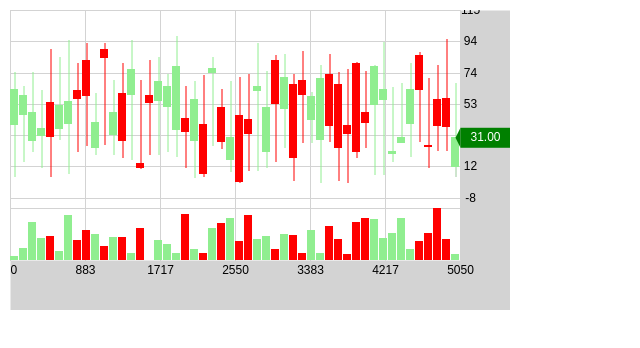
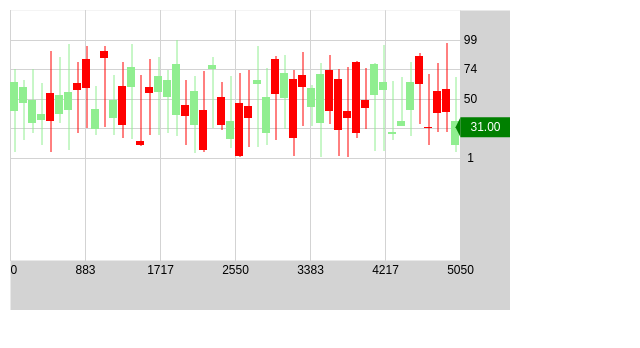
Before and after one commit to t4sk/react-canvas-time-series, a React (Create React App) app: page / in a window 1280 px wide. Shown: the top 348 px of the page, without its empty margins (0-640 px from the left). Built offline with nearby package versions, Linux system fonts and the light colour scheme.

Commit message:
comment out volume bar chart

```diff
--- a/src/candlestick/background.js
+++ b/src/candlestick/background.js
@@ -4,7 +4,7 @@ import {round, linearTransformer} from './util'
 export const SCALE_Y_WIDTH = 50
 export const SCALE_X_HEIGHT = 50
 
-export const NUM_HORIZONTAL_INTERVALS = 8
+export const NUM_HORIZONTAL_INTERVALS = 6
 export const NUM_VERTICAL_INTERVALS = 6
 
 type Canvas = any
@@ -20,8 +20,11 @@ type YMetric = {
 function drawHorizontalLines(ctx: Canvas, props: Props, metric: YMetric) {
   const {yMin, yMax} = metric
 
+  // TODO lift computation
+  const barChartHeight = 73
+
   const width = ctx.canvas.width - SCALE_Y_WIDTH
-  const height = ctx.canvas.height - SCALE_X_HEIGHT
+  const height = ctx.canvas.height - barChartHeight - SCALE_X_HEIGHT
   const interval = height / NUM_HORIZONTAL_INTERVALS
   const toY = linearTransformer({
     dy: yMax - yMin,
@@ -29,8 +32,7 @@ function drawHorizontalLines(ctx: Canvas, props: Props, metric: YMetric) {
     y0: yMin,
   })
 
-  // skip last 2 lines where bar chart is rendered
-  for (let i = 0; i <= NUM_HORIZONTAL_INTERVALS - 2; i++) {
+  for (let i = 1; i < NUM_HORIZONTAL_INTERVALS; i++) {
     const canvasY = round(i * interval)
 
     // draw line
@@ -42,6 +44,8 @@ function drawHorizontalLines(ctx: Canvas, props: Props, metric: YMetric) {
     const y = round(toY((NUM_HORIZONTAL_INTERVALS - i) * interval))
     ctx.fillText(y, width + 10, canvasY)
   }
+
+  // TODO draw max volume label at i = NUM_HORIZONTAL_INTERVALS
 }
 
 type XMetric = {
--- a/src/candlestick/data.js
+++ b/src/candlestick/data.js
@@ -128,6 +128,7 @@ function drawVolumesBarChart(ctx: Canvas, barChart: BarChart, props: Props, metr
     y0: 0,
   })
 
+  // TODO move to background
   // draw line at max volume
   ctx.strokeStyle = "lightgrey"
   const canvasYMax = ctx.canvas.height - toCanvasHeight(maxVolume)
@@ -163,13 +164,5 @@ const BAR_CHART_MARGIN_TOP = 10
 export function drawData(ctx: Canvas, props: Props, metric: GlobalMetric, data: Array<Price>) {
   drawCandlesticks(ctx, props, metric, data)
 
-  const barChartHeight = floor(
-     2 * ctx.canvas.height / NUM_HORIZONTAL_INTERVALS
-  ) - BAR_CHART_MARGIN_TOP
-
-  const barChart = {
-    height: barChartHeight,
-  }
-
-  drawVolumesBarChart(ctx, barChart, props, metric, data)
+  //drawVolumesBarChart(ctx, barChart, props, metric, data)
 }
--- a/src/candlestick/index.js
+++ b/src/candlestick/index.js
@@ -10,6 +10,9 @@ import {
   drawBackground,
 } from './background'
 import {drawUI, drawLatestPriceLabel} from './ui'
+
+// TODO SCALE_X_HEIGHT, SCALE_Y_WIDTH should be defined here
+const BAR_CHART_HEIGHT = 73
 
 // TODO queue real time data
 // TODO? object pool
@@ -75,7 +78,7 @@ class Candlestick extends Component {
     const maxHigh = Math.max(...DATA.map(d => d.high))
     // yInterval >= ceil((yMax - yMin) / (num intervals - 2))
     const yInterval = Math.ceil((maxHigh - minLow) / (NUM_HORIZONTAL_INTERVALS - 2))
-    const yMin = minLow - 3 * yInterval
+    const yMin = minLow - yInterval
     const yMax = maxHigh + yInterval
 
     this.ctx.dataLayer.clearRect(0, 0, this.ctx.backgroundLayer.canvas.width, this.ctx.backgroundLayer.canvas.height)
@@ -112,7 +115,7 @@ class Candlestick extends Component {
           style={style.dataLayer}
           ref="dataLayer"
           width={this.props.width - SCALE_Y_WIDTH}
-          height={this.props.height - SCALE_X_HEIGHT}
+          height={this.props.height - BAR_CHART_HEIGHT - SCALE_X_HEIGHT}
         >
         </canvas>
         <canvas
--- a/src/candlestick/ui.js
+++ b/src/candlestick/ui.js
@@ -98,6 +98,7 @@ export function drawUI(ctx: Canvas, props: Props, mouse: Mouse, data: Array<Pric
   }
 
   // TODO pass data layer size as input
+  const BAR_CHART_HEIGHT = 73
   const dataLayer = {
     width: ctx.canvas.width - SCALE_Y_WIDTH,
     height: ctx.canvas.height - SCALE_X_HEIGHT,
@@ -226,6 +227,7 @@ function drawPriceLine(ctx: Canvas, dataLayer: DataLayer, mouse: Mouse, metric:
   ctx.textAlign = "left"
   ctx.textBaseline = "middle"
 
+  // TODO
   const y = linear({
     dy: yMax - yMin,
     dx: dataLayer.height,
```
